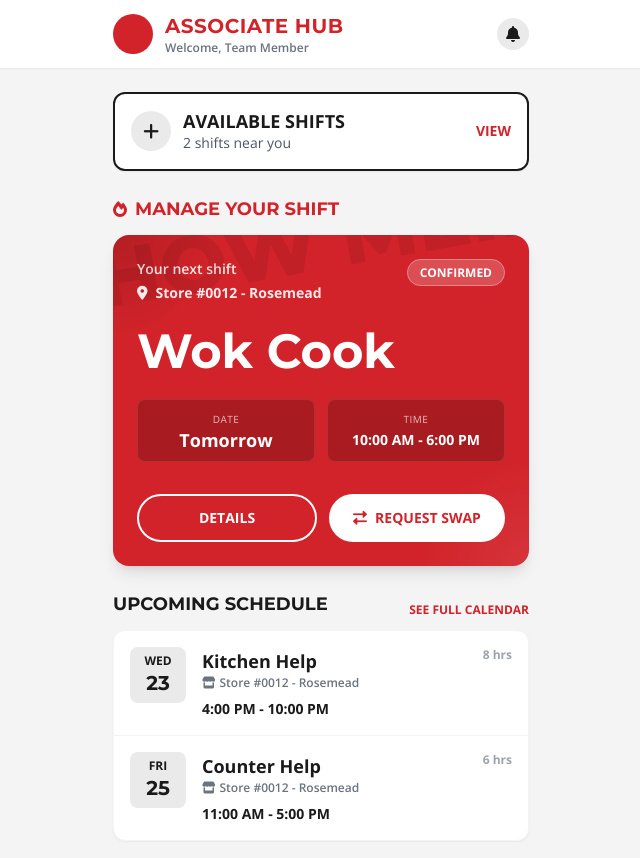
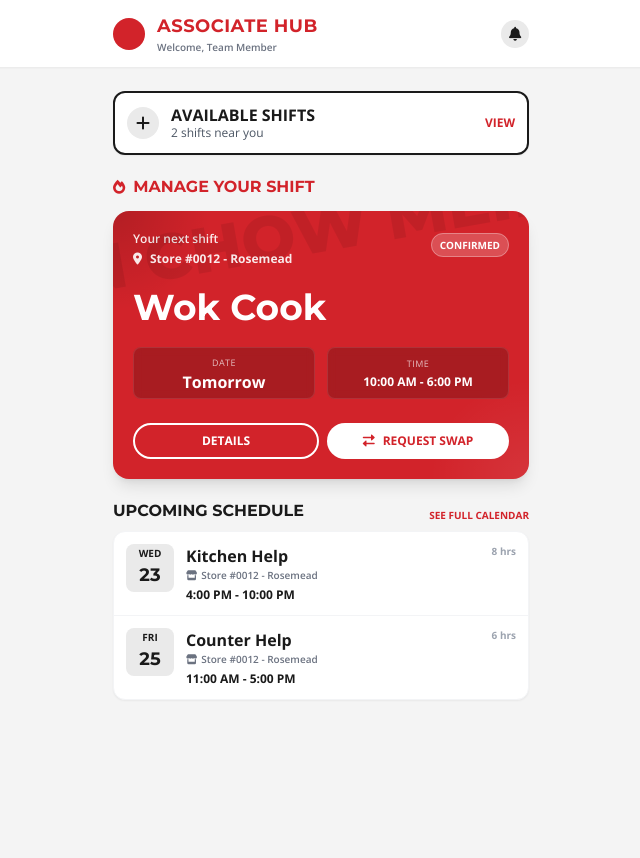
Before and after one commit to lauraturner-maker/Shift_pe, a plain HTML site: page index.html in a window 1280 px wide. Shown: the whole page, without its empty margins (319-959 px from the left). After the commit the page ends 800 px from the top, so only its background shows below. Drawn offline with nearby package versions, Linux system fonts and the light colour scheme.

Commit message:
Refine layout and text styles in index.html
Adjusted font sizes and modified button dimensions for better layout. Updated text styles for headers and paragraphs to improve consistency.

```diff
--- a/index.html
+++ b/index.html
@@ -43,7 +43,7 @@
             top: 20px;
             right: -40px;
             font-family: 'Montserrat', sans-serif;
-            font-size: 5rem;
+            font-size: 4rem;
             font-weight: 800;
             color: rgba(0,0,0,0.08);
             transform: rotate(-10deg);
@@ -98,72 +98,72 @@
     <header class="bg-white shadow-sm sticky top-0 z-20">
         <div class="max-w-md mx-auto px-4 py-3 flex items-center justify-between">
             <div class="flex items-center gap-3">
-                <div class="w-10 h-10 rounded-full bg-[#D2232A] flex items-center justify-center text-white">
-                    <i class="fas fa-bowl-rice text-lg"></i>
+                <div class="w-8 h-8 rounded-full bg-[#D2232A] flex items-center justify-center text-white">
+                    <i class="fas fa-bowl-rice text-sm"></i>
                 </div>
                 <div>
-                    <h1 class="font-header text-xl font-bold uppercase tracking-wide text-[#D2232A]">Associate Hub</h1>
-                    <p class="text-xs text-gray-500 font-semibold">Welcome, Team Member</p>
+                    <h1 class="font-header text-lg font-bold uppercase tracking-wide text-[#D2232A]">Associate Hub</h1>
+                    <p class="text-[10px] text-gray-500 font-semibold">Welcome, Team Member</p>
                 </div>
             </div>
-            <button class="w-8 h-8 rounded-full bg-[#EAEAEA] flex items-center justify-center text-[#1A1A1A]">
+            <button class="w-7 h-7 rounded-full bg-[#EAEAEA] flex items-center justify-center text-[#1A1A1A] text-sm">
                 <i class="fas fa-bell"></i>
             </button>
         </div>
     </header>
 
-    <main class="max-w-md mx-auto px-4 mt-6 space-y-6">
+    <main class="max-w-md mx-auto px-4 mt-6 space-y-5">
 
-        <button onclick="openAvailableShifts()" class="w-full bg-white border-2 border-[#1A1A1A] rounded-xl p-4 flex items-center justify-between shadow-sm hover:shadow-md transition-shadow group">
+        <button onclick="openAvailableShifts()" class="w-full bg-white border-2 border-[#1A1A1A] rounded-xl p-3 flex items-center justify-between shadow-sm hover:shadow-md transition-shadow group">
             <div class="flex items-center gap-3">
-                <div class="w-10 h-10 rounded-full bg-[#EAEAEA] text-[#1A1A1A] flex items-center justify-center group-hover:bg-[#1A1A1A] group-hover:text-white transition-colors">
-                    <i class="fas fa-plus text-lg"></i>
+                <div class="w-8 h-8 rounded-full bg-[#EAEAEA] text-[#1A1A1A] flex items-center justify-center group-hover:bg-[#1A1A1A] group-hover:text-white transition-colors">
+                    <i class="fas fa-plus text-base"></i>
                 </div>
                 <div class="text-left">
-                    <h2 class="font-bold text-lg leading-tight">AVAILABLE SHIFTS</h2>
-                    <p class="text-sm text-gray-600">2 shifts near you</p>
+                    <h2 class="font-bold text-base leading-tight">AVAILABLE SHIFTS</h2>
+                    <p class="text-xs text-gray-600">2 shifts near you</p>
                 </div>
             </div>
-            <span class="text-[#D2232A] font-bold text-sm">VIEW</span>
+            <span class="text-[#D2232A] font-bold text-xs">VIEW</span>
         </button>
 
         <section>
             <div class="flex items-center gap-2 mb-3 text-[#D2232A]">
-                <i class="fas fa-fire"></i>
-                <h2 class="font-bold text-lg uppercase font-header">Manage Your Shift</h2>
+                <i class="fas fa-fire text-sm"></i>
+                <h2 class="font-bold text-base uppercase font-header">Manage Your Shift</h2>
             </div>
 
-            <div class="panda-pattern rounded-2xl p-6 shadow-lg text-white relative">
-                <div class="absolute top-6 right-6">
-                    <span class="bg-white/20 backdrop-blur-sm px-3 py-1 rounded-full text-xs font-bold border border-white/30">
+            <div class="panda-pattern rounded-2xl p-5 shadow-lg text-white relative">
+                <div class="absolute top-5 right-5">
+                    <span class="bg-white/20 backdrop-blur-sm px-2 py-1 rounded-full text-[10px] font-bold border border-white/30">
                         CONFIRMED
                     </span>
                 </div>
 
-                <p class="text-sm font-semibold text-white/90 mb-1">Your next shift</p>
-                <div class="flex items-center gap-2 text-sm font-bold opacity-90 mb-6">
+                <p class="text-xs font-semibold text-white/90 mb-1">Your next shift</p>
+                <div class="flex items-center gap-2 text-xs font-bold opacity-90 mb-5">
                     <i class="fas fa-map-marker-alt"></i>
                     <span>Store #0012 - Rosemead</span>
                 </div>
 
-                <h1 class="text-5xl font-header font-bold mb-6">Wok Cook</h1>
+                <h1 class="text-4xl font-header font-bold mb-5">Wok Cook</h1>
 
-                <div class="grid grid-cols-2 gap-3 mb-8">
-                    <div class="bg-black/20 backdrop-blur-sm rounded-lg px-3 py-3 border border-white/10 text-center flex flex-col justify-center">
-                        <p class="text-[10px] uppercase opacity-70 tracking-wider mb-1">Date</p>
-                        <p class="font-bold text-lg leading-none">Tomorrow</p>
+                <div class="grid grid-cols-2 gap-3 mb-6">
+                    <div class="bg-black/20 backdrop-blur-sm rounded-lg px-3 py-2 border border-white/10 text-center flex flex-col justify-center">
+                        <p class="text-[9px] uppercase opacity-70 tracking-wider mb-1">Date</p>
+                        <p class="font-bold text-base leading-none">Tomorrow</p>
                     </div>
-                    <div class="bg-black/20 backdrop-blur-sm rounded-lg px-3 py-3 border border-white/10 text-center flex flex-col justify-center">
-                        <p class="text-[10px] uppercase opacity-70 tracking-wider mb-1">Time</p>
-                        <p class="font-bold text-sm leading-tight">10:00 AM - 6:00 PM</p>
+                    <div class="bg-black/20 backdrop-blur-sm rounded-lg px-3 py-2 border border-white/10 text-center flex flex-col justify-center">
+                        <p class="text-[9px] uppercase opacity-70 tracking-wider mb-1">Time</p>
+                        <p class="font-bold text-xs leading-tight">10:00 AM - 6:00 PM</p>
                     </div>
                 </div>
 
-                <div class="flex gap-3">
-                    <button class="btn-outline flex-1 py-3 rounded-full font-bold text-sm hover:bg-white hover:text-[#D2232A] transition-colors">
+                <div class="flex gap-2">
+                    <button class="btn-outline flex-1 py-2 rounded-full font-bold text-xs hover:bg-white hover:text-[#D2232A] transition-colors">
                         DETAILS
                     </button>
-                    <button id="swapBtn" onclick="triggerSwapShift()" class="bg-white text-[#D2232A] flex-1 py-3 rounded-full font-bold text-sm hover:bg-gray-100 transition-colors flex items-center justify-center gap-2">
+                    <button id="swapBtn" onclick="triggerSwapShift()" class="bg-white text-[#D2232A] flex-1 py-2 rounded-full font-bold text-xs hover:bg-gray-100 transition-colors flex items-center justify-center gap-2">
                         <i class="fas fa-exchange-alt"></i> REQUEST SWAP
                     </button>
                 </div>
@@ -171,46 +171,46 @@
         </section>
 
         <section>
-            <div class="flex justify-between items-end mb-3">
-                <h2 class="font-bold text-lg uppercase font-header text-[#1A1A1A]">Upcoming Schedule</h2>
-                <a href="#" class="text-[#D2232A] text-xs font-bold hover:underline">SEE FULL CALENDAR</a>
+            <div class="flex justify-between items-end mb-2">
+                <h2 class="font-bold text-base uppercase font-header text-[#1A1A1A]">Upcoming Schedule</h2>
+                <a href="#" class="text-[#D2232A] text-[10px] font-bold hover:underline">SEE FULL CALENDAR</a>
             </div>
 
             <div class="bg-white rounded-xl shadow-sm border border-gray-100 overflow-hidden divide-y divide-gray-100">
-                <div onclick="openSwapConfirm('Kitchen Help', 'Wed, Oct 23')" class="p-4 flex gap-4 cursor-pointer hover:bg-gray-50 transition-colors">
-                    <div class="flex flex-col items-center justify-center w-14 h-14 bg-[#EAEAEA] rounded-lg text-[#1A1A1A]">
-                        <span class="text-xs font-bold uppercase">Wed</span>
-                        <span class="text-xl font-bold font-header">23</span>
+                <div onclick="openSwapConfirm('Kitchen Help', 'Wed, Oct 23')" class="p-3 flex gap-3 cursor-pointer hover:bg-gray-50 transition-colors">
+                    <div class="flex flex-col items-center justify-center w-12 h-12 bg-[#EAEAEA] rounded-lg text-[#1A1A1A]">
+                        <span class="text-[10px] font-bold uppercase">Wed</span>
+                        <span class="text-lg font-bold font-header">23</span>
                     </div>
                     <div class="flex-grow">
                         <div class="flex justify-between items-start">
                             <div>
-                                <h3 class="font-bold text-lg text-[#1A1A1A]">Kitchen Help</h3>
-                                <p class="text-xs text-gray-500 font-semibold"><i class="fas fa-store mr-1"></i>Store #0012 - Rosemead</p>
+                                <h3 class="font-bold text-base text-[#1A1A1A]">Kitchen Help</h3>
+                                <p class="text-[10px] text-gray-500 font-semibold"><i class="fas fa-store mr-1"></i>Store #0012 - Rosemead</p>
                             </div>
-                            <span class="text-xs font-bold text-gray-400">8 hrs</span>
+                            <span class="text-[10px] font-bold text-gray-400">8 hrs</span>
                         </div>
-                        <div class="mt-2 flex justify-between items-center">
-                            <span class="text-sm font-bold text-[#1A1A1A]">4:00 PM - 10:00 PM</span>
+                        <div class="mt-1 flex justify-between items-center">
+                            <span class="text-xs font-bold text-[#1A1A1A]">4:00 PM - 10:00 PM</span>
                         </div>
                     </div>
                 </div>
 
-                <div onclick="openSwapConfirm('Counter Help', 'Fri, Oct 25')" class="p-4 flex gap-4 cursor-pointer hover:bg-gray-50 transition-colors">
-                    <div class="flex flex-col items-center justify-center w-14 h-14 bg-[#EAEAEA] rounded-lg text-[#1A1A1A]">
-                        <span class="text-xs font-bold uppercase">Fri</span>
-                        <span class="text-xl font-bold font-header">25</span>
+                <div onclick="openSwapConfirm('Counter Help', 'Fri, Oct 25')" class="p-3 flex gap-3 cursor-pointer hover:bg-gray-50 transition-colors">
+                    <div class="flex flex-col items-center justify-center w-12 h-12 bg-[#EAEAEA] rounded-lg text-[#1A1A1A]">
+                        <span class="text-[10px] font-bold uppercase">Fri</span>
+                        <span class="text-lg font-bold font-header">25</span>
                     </div>
                     <div class="flex-grow">
                         <div class="flex justify-between items-start">
                             <div>
-                                <h3 class="font-bold text-lg text-[#1A1A1A]">Counter Help</h3>
-                                <p class="text-xs text-gray-500 font-semibold"><i class="fas fa-store mr-1"></i>Store #0012 - Rosemead</p>
+                                <h3 class="font-bold text-base text-[#1A1A1A]">Counter Help</h3>
+                                <p class="text-[10px] text-gray-500 font-semibold"><i class="fas fa-store mr-1"></i>Store #0012 - Rosemead</p>
                             </div>
-                            <span class="text-xs font-bold text-gray-400">6 hrs</span>
+                            <span class="text-[10px] font-bold text-gray-400">6 hrs</span>
                         </div>
-                        <div class="mt-2 flex justify-between items-center">
-                            <span class="text-sm font-bold text-[#1A1A1A]">11:00 AM - 5:00 PM</span>
+                        <div class="mt-1 flex justify-between items-center">
+                            <span class="text-xs font-bold text-[#1A1A1A]">11:00 AM - 5:00 PM</span>
                         </div>
                     </div>
                 </div>
@@ -222,50 +222,50 @@
     <div id="shiftsModal" class="fixed inset-0 z-50 hidden">
         <div class="absolute inset-0 bg-black/60 backdrop-blur-sm" onclick="closeAvailableShifts()"></div>
 
-        <div class="absolute bottom-0 left-0 right-0 bg-[#F4F4F4] rounded-t-3xl p-6 transform transition-transform duration-300 translate-y-full md:relative md:translate-y-0 md:m-auto md:max-w-md md:rounded-2xl md:top-1/2 md:-translate-y-1/2 shadow-2xl">
-            <div class="w-12 h-1 bg-gray-300 rounded-full mx-auto mb-6 md:hidden"></div>
+        <div class="absolute bottom-0 left-0 right-0 bg-[#F4F4F4] rounded-t-3xl p-5 transform transition-transform duration-300 translate-y-full md:relative md:translate-y-0 md:m-auto md:max-w-md md:rounded-2xl md:top-1/2 md:-translate-y-1/2 shadow-2xl">
+            <div class="w-10 h-1 bg-gray-300 rounded-full mx-auto mb-5 md:hidden"></div>
 
-            <div class="flex justify-between items-center mb-6">
-                <h2 class="text-2xl font-header font-bold text-[#1A1A1A]">Available Shifts</h2>
-                <button onclick="closeAvailableShifts()" class="w-8 h-8 bg-white rounded-full flex items-center justify-center text-gray-500 shadow-sm">
+            <div class="flex justify-between items-center mb-4">
+                <h2 class="text-xl font-header font-bold text-[#1A1A1A]">Available Shifts</h2>
+                <button onclick="closeAvailableShifts()" class="w-7 h-7 bg-white rounded-full flex items-center justify-center text-gray-500 shadow-sm text-sm">
                     <i class="fas fa-times"></i>
                 </button>
             </div>
 
-            <div class="space-y-4">
-                <div class="bg-white p-4 rounded-xl border border-gray-200 shadow-sm hover:border-[#D2232A] transition-colors cursor-pointer group">
+            <div class="space-y-3">
+                <div class="bg-white p-3 rounded-xl border border-gray-200 shadow-sm hover:border-[#D2232A] transition-colors cursor-pointer group">
                     <div class="flex justify-between items-start mb-2">
                         <div>
-                            <span class="bg-[#E4F5E6] text-[#00600F] text-[10px] font-bold px-2 py-1 rounded uppercase tracking-wide">High Priority</span>
-                            <h3 class="font-bold text-lg text-[#1A1A1A] mt-1">Cashier</h3>
+                            <span class="bg-[#E4F5E6] text-[#00600F] text-[9px] font-bold px-2 py-1 rounded uppercase tracking-wide">High Priority</span>
+                            <h3 class="font-bold text-base text-[#1A1A1A] mt-1">Cashier</h3>
                         </div>
                         <div class="text-right">
-                            <span class="block text-xl font-header font-bold text-[#1A1A1A]">Oct 24</span>
-                            <span class="text-xs text-gray-500 font-bold uppercase">Thursday</span>
+                            <span class="block text-lg font-header font-bold text-[#1A1A1A]">Oct 24</span>
+                            <span class="text-[10px] text-gray-500 font-bold uppercase">Thursday</span>
                         </div>
                     </div>
-                    <div class="flex items-center text-sm text-gray-600 mb-4 font-semibold">
-                        <i class="far fa-clock mr-2"></i> 5:00 PM - 9:00 PM (4hrs)
+                    <div class="flex items-center text-xs text-gray-600 mb-3 font-semibold">
+                        <i class="far fa-clock mr-1"></i> 5:00 PM - 9:00 PM (4hrs)
                     </div>
-                    <button onclick="requestShift('Cashier', 'Oct 24')" class="w-full bg-[#1A1A1A] text-white py-3 rounded-lg font-bold hover:bg-[#D2232A] transition-colors">
+                    <button onclick="requestShift('Cashier', 'Oct 24')" class="w-full bg-[#1A1A1A] text-white py-2 rounded-lg text-sm font-bold hover:bg-[#D2232A] transition-colors">
                         REQUEST SHIFT
                     </button>
                 </div>
 
-                <div class="bg-white p-4 rounded-xl border border-gray-200 shadow-sm hover:border-[#D2232A] transition-colors cursor-pointer">
+                <div class="bg-white p-3 rounded-xl border border-gray-200 shadow-sm hover:border-[#D2232A] transition-colors cursor-pointer">
                     <div class="flex justify-between items-start mb-2">
                         <div>
-                            <h3 class="font-bold text-lg text-[#1A1A1A] mt-1">Drive-Thru</h3>
+                            <h3 class="font-bold text-base text-[#1A1A1A] mt-1">Drive-Thru</h3>
                         </div>
                         <div class="text-right">
-                            <span class="block text-xl font-header font-bold text-[#1A1A1A]">Oct 26</span>
-                            <span class="text-xs text-gray-500 font-bold uppercase">Saturday</span>
+                            <span class="block text-lg font-header font-bold text-[#1A1A1A]">Oct 26</span>
+                            <span class="text-[10px] text-gray-500 font-bold uppercase">Saturday</span>
                         </div>
                     </div>
-                    <div class="flex items-center text-sm text-gray-600 mb-4 font-semibold">
-                        <i class="far fa-clock mr-2"></i> 11:00 AM - 7:00 PM (8hrs)
+                    <div class="flex items-center text-xs text-gray-600 mb-3 font-semibold">
+                        <i class="far fa-clock mr-1"></i> 11:00 AM - 7:00 PM (8hrs)
                     </div>
-                    <button onclick="requestShift('Drive-Thru', 'Oct 26')" class="w-full border-2 border-[#1A1A1A] text-[#1A1A1A] py-3 rounded-lg font-bold hover:bg-[#EAEAEA] transition-colors">
+                    <button onclick="requestShift('Drive-Thru', 'Oct 26')" class="w-full border-2 border-[#1A1A1A] text-[#1A1A1A] py-2 text-sm rounded-lg font-bold hover:bg-[#EAEAEA] transition-colors">
                         REQUEST SHIFT
                     </button>
                 </div>
@@ -276,28 +276,28 @@
     <div id="swapConfirmModal" class="fixed inset-0 z-[55] hidden">
         <div class="absolute inset-0 bg-black/60 backdrop-blur-sm" onclick="closeSwapConfirm()"></div>
 
-        <div class="absolute top-1/2 left-1/2 transform -translate-x-1/2 -translate-y-1/2 bg-white w-[90%] max-w-sm rounded-2xl p-6 shadow-2xl transition-all">
-            <h3 class="text-xl font-header font-bold text-[#1A1A1A] mb-2">Request Swap?</h3>
-            <p class="text-gray-600 mb-6 text-sm">Do you want to request a swap for the <span id="swapRole" class="font-bold text-[#D2232A]"></span> shift on <span id="swapDate" class="font-bold text-[#D2232A]"></span>?</p>
+        <div class="absolute top-1/2 left-1/2 transform -translate-x-1/2 -translate-y-1/2 bg-white w-[90%] max-w-sm rounded-2xl p-5 shadow-2xl transition-all">
+            <h3 class="text-lg font-header font-bold text-[#1A1A1A] mb-1">Request Swap?</h3>
+            <p class="text-gray-600 mb-5 text-xs">Do you want to request a swap for the <span id="swapRole" class="font-bold text-[#D2232A]"></span> shift on <span id="swapDate" class="font-bold text-[#D2232A]"></span>?</p>
 
-            <div class="flex gap-3">
-                <button onclick="closeSwapConfirm()" class="flex-1 py-3 rounded-lg border-2 border-gray-200 font-bold text-gray-500 hover:bg-gray-50 transition-colors text-sm">
+            <div class="flex gap-2">
+                <button onclick="closeSwapConfirm()" class="flex-1 py-2 rounded-lg border-2 border-gray-200 font-bold text-gray-500 hover:bg-gray-50 transition-colors text-xs">
                     CANCEL
                 </button>
-                <button id="confirmSwapBtn" onclick="processSwapRequest()" class="flex-1 py-3 rounded-lg bg-[#D2232A] text-white font-bold hover:bg-[#A31A20] transition-colors text-sm shadow-md">
+                <button id="confirmSwapBtn" onclick="processSwapRequest()" class="flex-1 py-2 rounded-lg bg-[#D2232A] text-white font-bold hover:bg-[#A31A20] transition-colors text-xs shadow-md">
                     CONFIRM
                 </button>
             </div>
         </div>
     </div>
 
-    <div id="toast" class="fixed top-4 left-1/2 transform -translate-x-1/2 w-[90%] max-w-sm bg-[#1A1A1A] text-white px-4 py-3 rounded-lg shadow-xl z-[60] flex items-center gap-3 transition-all duration-300 -translate-y-[150%] opacity-0">
-        <div class="w-8 h-8 bg-green-500 rounded-full flex items-center justify-center flex-shrink-0">
-            <i class="fas fa-check text-white text-sm"></i>
+    <div id="toast" class="fixed top-4 left-1/2 transform -translate-x-1/2 w-[90%] max-w-sm bg-[#1A1A1A] text-white px-3 py-2 rounded-lg shadow-xl z-[60] flex items-center gap-3 transition-all duration-300 -translate-y-[150%] opacity-0">
+        <div class="w-6 h-6 bg-green-500 rounded-full flex items-center justify-center flex-shrink-0">
+            <i class="fas fa-check text-white text-[10px]"></i>
         </div>
         <div>
-            <h4 class="font-bold text-sm">Success</h4>
-            <p class="text-xs text-white/80" id="toastMessage">Action completed successfully.</p>
+            <h4 class="font-bold text-xs">Success</h4>
+            <p class="text-[10px] text-white/80" id="toastMessage">Action completed successfully.</p>
         </div>
     </div>
 
@@ -347,8 +347,6 @@
             btn.innerHTML = '<i class="fas fa-circle-notch fa-spin"></i> Processing...';
             btn.disabled = true;
 
-            // Using the Notification API logic for consistency, though this is a different action
-            // In a real app, this would be a different endpoint
             setTimeout(() => {
                 closeAvailableShifts();
                 showToast(`Shift request for ${role} on ${date} sent to manager.`);
@@ -377,7 +375,6 @@
             btn.innerHTML = '<i class="fas fa-circle-notch fa-spin"></i>';
             btn.disabled = true;
 
-            // Reusing the same payload logic
             const payload = {
                 "accessorIds": ["6894b616a155797a6ce78bb2"],
                 "channels": ["notificationCenter", "push"],
@@ -399,7 +396,6 @@
             try {
                 console.log("Sending Notification API Request via Modal...");
 
-                // UNCOMMENTED API CALL
                 await fetch('https://app.staffbase.com/api/branch/notifications', {
                     method: 'POST',
                     headers: {
@@ -452,7 +448,6 @@
 
                 console.log("Sending Notification API Request...");
 
-                // UNCOMMENTED API CALL
                 await fetch('https://app.staffbase.com/api/branch/notifications', {
                     method: 'POST',
                     headers: {
@@ -467,7 +462,6 @@
 
             } catch (error) {
                 console.error("API Error (Expected in demo):", error);
-                // Fallback for demo purposes
                 showToast("Your shift change request has been sent to your manager. An update will be provided soon");
             } finally {
                 btn.innerHTML = originalContent;
```
